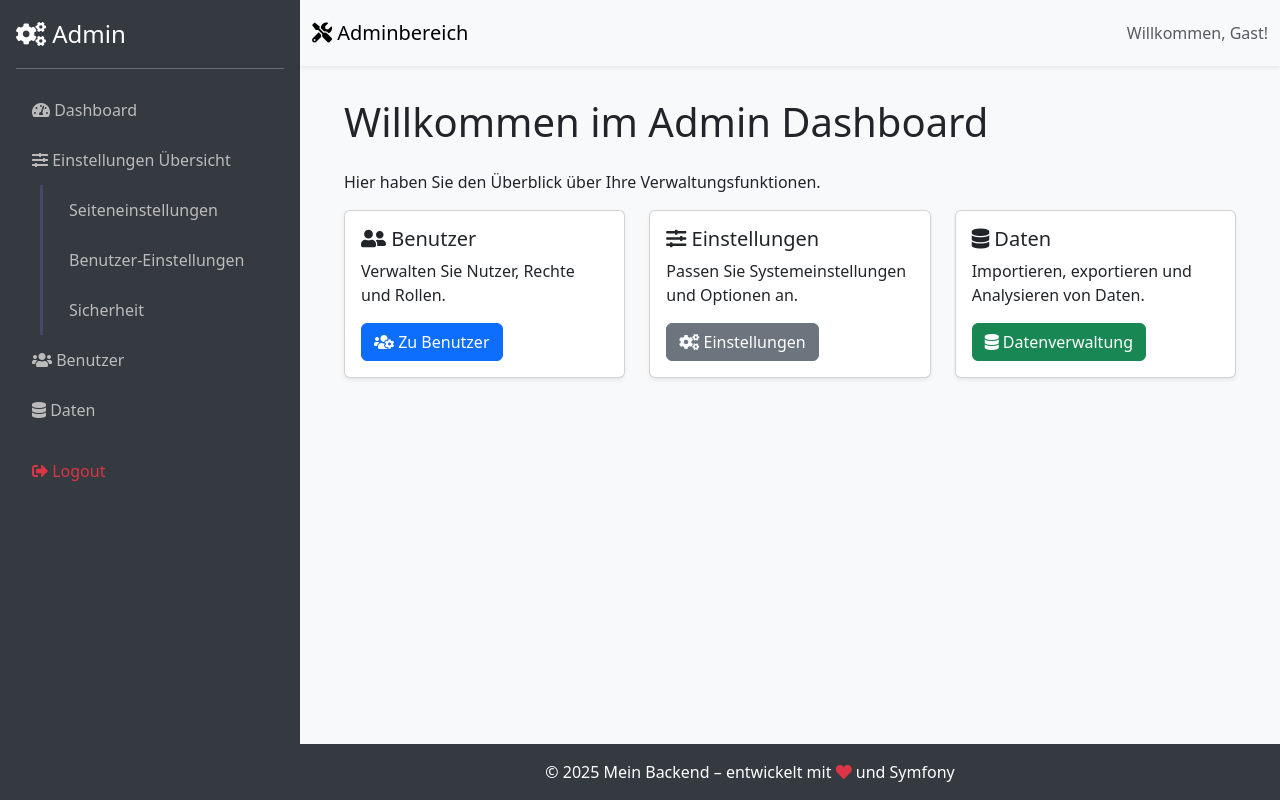
After one commit to Kighlander1975/kighcms, a Symfony app: template templates/backend/dashboard/dashboard.html.twig in a window 1280 px wide. The commit adds this page. Run offline with Twig, Linux system fonts and the light colour scheme; the template is opened without the code that fills it, so the values that code supplies are empty; style sheets or scripts are compiled from the project's sources; some libraries are stand-ins or nearby versions.

Commit message:
Begin backend development, build dashboard and settings

```diff
--- /dev/null
+++ b/assets/backend/backend.css
@@ -0,0 +1,80 @@
+body {
+    min-height: 100vh;
+    background: #f8f9fa;
+}
+
+.sidebar {
+    min-width: 300px;
+    max-width: 300px;
+    min-height: 100vh;
+    background: #343a40;
+    color: #fff;
+    position: fixed;
+}
+
+.sidebar .nav-link {
+    color: #bbb;
+    margin-top: 5px;
+    margin-bottom: 5px;
+}
+
+.sidebar .nav-link.active {
+    color: #fff;
+    background: #495057;
+}
+
+.sidebar .nav-link:hover {
+    color: #fff;
+    background: #495057;
+}
+
+.sidebar ul ul {
+    border-left: 3px solid #44486a;
+    margin-left: 10px;
+    padding-left: 10px;
+}
+
+.sidebar ul ul .nav-link {
+    /*margin-top: 5px;
+    margin-bottom: 5px;*/
+}
+
+.sidebar ul ul .nav-link:hover {
+    color: #fff;
+    background: #495057;
+}
+
+.sidebar ul ul .nav-link.active {
+    color: #fff;
+    background: #495070;
+}
+
+main {
+    margin-left: 300px;
+    padding: 2rem 2rem 5rem 2rem;
+}
+
+header.navbar {
+    margin-left: 300px;
+    padding-top: 16px;
+    padding-bottom: 16px;
+}
+
+footer {
+    margin-left: 220px;
+    background: #343a40;
+    color: #fff;
+    text-align: center;
+    padding: 1rem;
+    position: fixed;
+    width: calc(100% - 220px);
+    bottom: 0;
+}
+
+@media (max-width: 768px) {
+    .sidebar, header.navbar, main, footer {
+        margin-left: 0 !important;
+        width: 100% !important;
+        position: static !important;
+    }
+}
--- a/src/Security/LoginFormAuthenticator.php
+++ b/src/Security/LoginFormAuthenticator.php
@@ -49,8 +49,7 @@ class LoginFormAuthenticator extends AbstractLoginFormAuthenticator
         }
 
         // For example:
-        // return new RedirectResponse($this->urlGenerator->generate('some_route'));
-        throw new \Exception('TODO: provide a valid redirect inside '.__FILE__);
+        return new RedirectResponse($this->urlGenerator->generate('admin_dashboard'));
     }
 
     protected function getLoginUrl(Request $request): string
--- /dev/null
+++ b/templates/backend/base.html.twig
@@ -0,0 +1,94 @@
+<!DOCTYPE html>
+<html lang="de">
+<head>
+	<meta charset="UTF-8">
+	<title>{% block title %}Adminbereich{% endblock %}</title>
+	<link rel="stylesheet" href="{{ asset('vendor/bootstrap/css/bootstrap.min.css') }}">
+	<link rel="stylesheet" href="{{ asset('vendor/fontawesome/css/all.min.css') }}">
+	<link rel="stylesheet" href="{{ asset('backend/backend.css') }}">
+	{% block stylesheets %}{% endblock %}
+</head>
+<body>
+<div class="sidebar d-flex flex-column p-3">
+	<a href="{{ path('admin_dashboard') }}"
+	   class="d-flex align-items-center mb-3 mb-md-0 me-md-auto text-white text-decoration-none">
+		<span class="fs-4"><i class="fas fa-cogs"></i> Admin</span>
+	</a>
+	<hr>
+	<ul class="nav nav-pills flex-column mb-auto">
+		<li class="nav-item">
+			<a href="{{ path('admin_dashboard') }}"
+			   class="nav-link {% if app.request.attributes.get('_route') == 'admin_dashboard' %}active{% endif %}">
+				<i class="fas fa-tachometer-alt"></i> Dashboard
+			</a>
+		</li>
+		<li class="nav-item">
+			<a href="{{ path('admin_settings_index') }}"
+			   class="nav-link {% if app.request.attributes.get('_route') starts with 'admin_settings' %}active{% endif %}">
+				<i class="fas fa-sliders-h"></i> Einstellungen Übersicht
+			</a>
+			<ul class="nav flex-column ms-4">
+				<li class="nav-item">
+					<a href="{{ path('admin_settings_site') }}"
+					   class="nav-link {% if app.request.attributes.get('_route') == 'admin_settings_site' %}active{% endif %}">
+						Seiteneinstellungen
+					</a>
+				</li>
+				<li class="nav-item">
+					<a href="{{ path('admin_settings_user') }}"
+					   class="nav-link {% if app.request.attributes.get('_route') == 'admin_settings_user' %}active{% endif %}">
+						Benutzer-Einstellungen
+					</a>
+				</li>
+				<li class="nav-item">
+					<a href="{{ path('admin_settings_security') }}"
+					   class="nav-link {% if app.request.attributes.get('_route') == 'admin_settings_security' %}active{% endif %}">
+						Sicherheit
+					</a>
+				</li>
+			</ul>
+		</li>
+
+		<li>
+			<a href="#" class="nav-link">
+				<i class="fas fa-users"></i> Benutzer
+			</a>
+		</li>
+		<li>
+			<a href="#" class="nav-link">
+				<i class="fas fa-database"></i> Daten
+			</a>
+		</li>
+		<li>
+			<a href="{{ path('app_logout') }}" class="nav-link text-danger mt-3">
+				<i class="fas fa-sign-out-alt"></i> Logout
+			</a>
+		</li>
+	</ul>
+</div>
+
+<header class="navbar navbar-expand-md navbar-light bg-light shadow-sm" style="z-index: 1030;">
+	<div class="container-fluid">
+		<span class="navbar-brand mb-0 h1"><i class="fas fa-tools"></i> Adminbereich</span>
+		<div class="d-none d-md-block">
+                <span class="text-muted">
+                    {% block header %}
+	                    Willkommen, {{ app.user ? app.user.email : 'Gast' }}!
+                    {% endblock %}
+                </span>
+		</div>
+	</div>
+</header>
+
+<main>
+	{% block body %}{% endblock %}
+</main>
+
+<footer>
+	&copy; {{ "now"|date("Y") }} Mein Backend – entwickelt mit <i class="fas fa-heart text-danger"></i> und Symfony
+</footer>
+<script src="{{ asset('vendor/bootstrap/js/bootstrap.bundle.min.js') }}"></script>
+<script src="{{ asset('backend/backend.js') }}"></script>
+{% block javascripts %}{% endblock %}
+</body>
+</html>
--- /dev/null
+++ b/templates/backend/dashboard/dashboard.html.twig
@@ -0,0 +1,42 @@
+{% extends 'backend/base.html.twig' %}
+
+{% block title %}Admin - Dashboard{% endblock %}
+
+{% block body %}
+	<div class="container-fluid">
+		<h1 class="mb-4">Willkommen im Admin Dashboard</h1>
+		<p>Hier haben Sie den Überblick über Ihre Verwaltungsfunktionen.</p>
+
+		<div class="row">
+			<div class="col-md-4">
+				<div class="card shadow-sm mb-4">
+					<div class="card-body">
+						<h5 class="card-title"><i class="fas fa-user-friends"></i> Benutzer</h5>
+						<p class="card-text">Verwalten Sie Nutzer, Rechte und Rollen.</p>
+						<a href="#" class="btn btn-primary"><i class="fas fa-users-cog"></i> Zu Benutzer</a>
+					</div>
+				</div>
+			</div>
+			<div class="col-md-4">
+				<div class="card shadow-sm mb-4">
+					<div class="card-body">
+						<h5 class="card-title"><i class="fas fa-sliders-h"></i> Einstellungen</h5>
+						<p class="card-text">Passen Sie Systemeinstellungen und Optionen an.</p>
+						<a href="{{ path('admin_settings_index') }}" class="btn btn-secondary"><i
+									class="fas fa-cogs"></i>
+							Einstellungen</a>
+					</div>
+				</div>
+			</div>
+			<div class="col-md-4">
+				<div class="card shadow-sm mb-4">
+					<div class="card-body">
+						<h5 class="card-title"><i class="fas fa-database"></i> Daten</h5>
+						<p class="card-text">Importieren, exportieren und Analysieren von Daten.</p>
+						<a href="#" class="btn btn-success"><i class="fas fa-database"></i> Datenverwaltung</a>
+					</div>
+				</div>
+			</div>
+		</div>
+	</div>
+{% endblock %}
```
Also changed, not shown: migrations/Version20250430132730.php (added, +35 -0 lines), src/Controller/Backend/DashboardController.php (added, +20 -0 lines), src/Controller/Backend/SettingsController.php (added, +37 -0 lines), src/Entity/Settings.php (added, +50 -0 lines), src/Repository/SettingsRepository.php (added, +43 -0 lines), templates/backend/settings/settings_all.html.twig (added, +10 -0 lines), templates/backend/settings/settings_security.html.twig (added, +10 -0 lines), templates/backend/settings/settings_site.html.twig (added, +10 -0 lines), templates/backend/settings/settings_user.html.twig (added, +10 -0 lines), assets/backend/backend.js (added), 1 other file.
